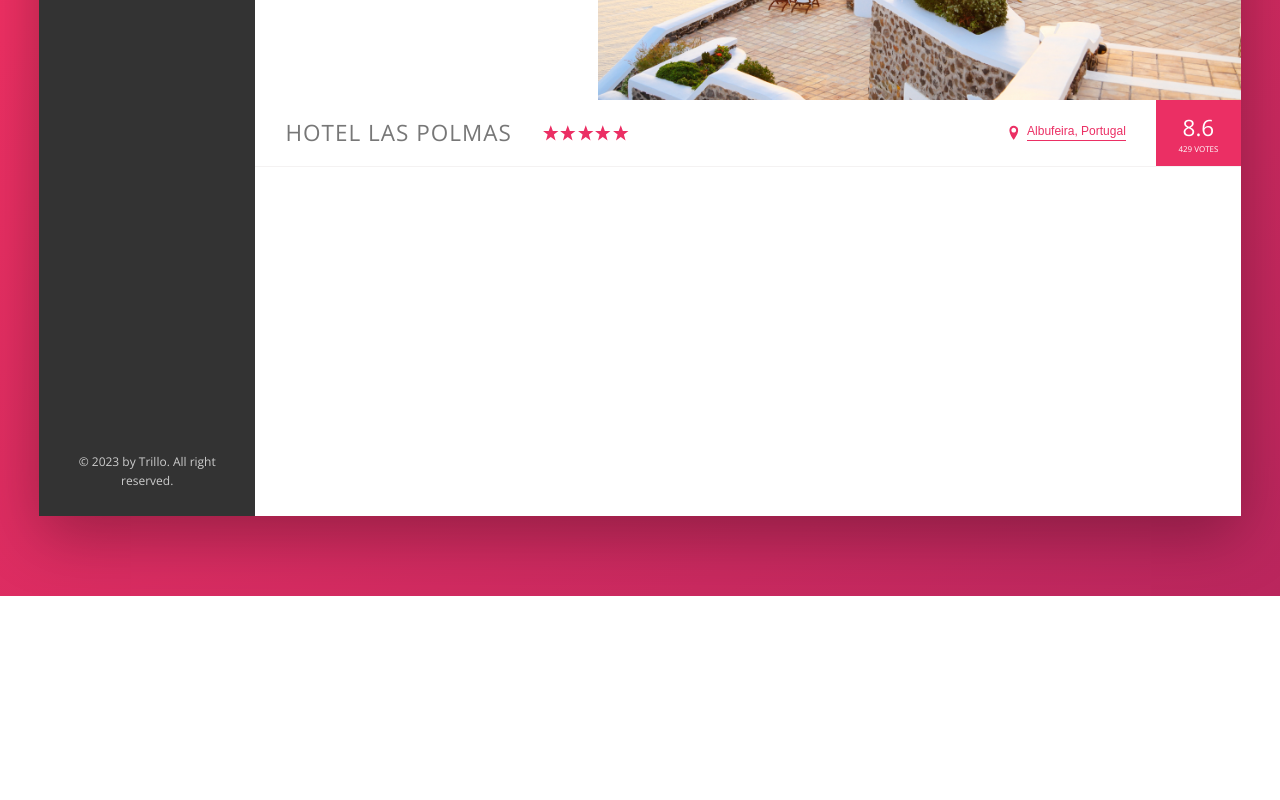
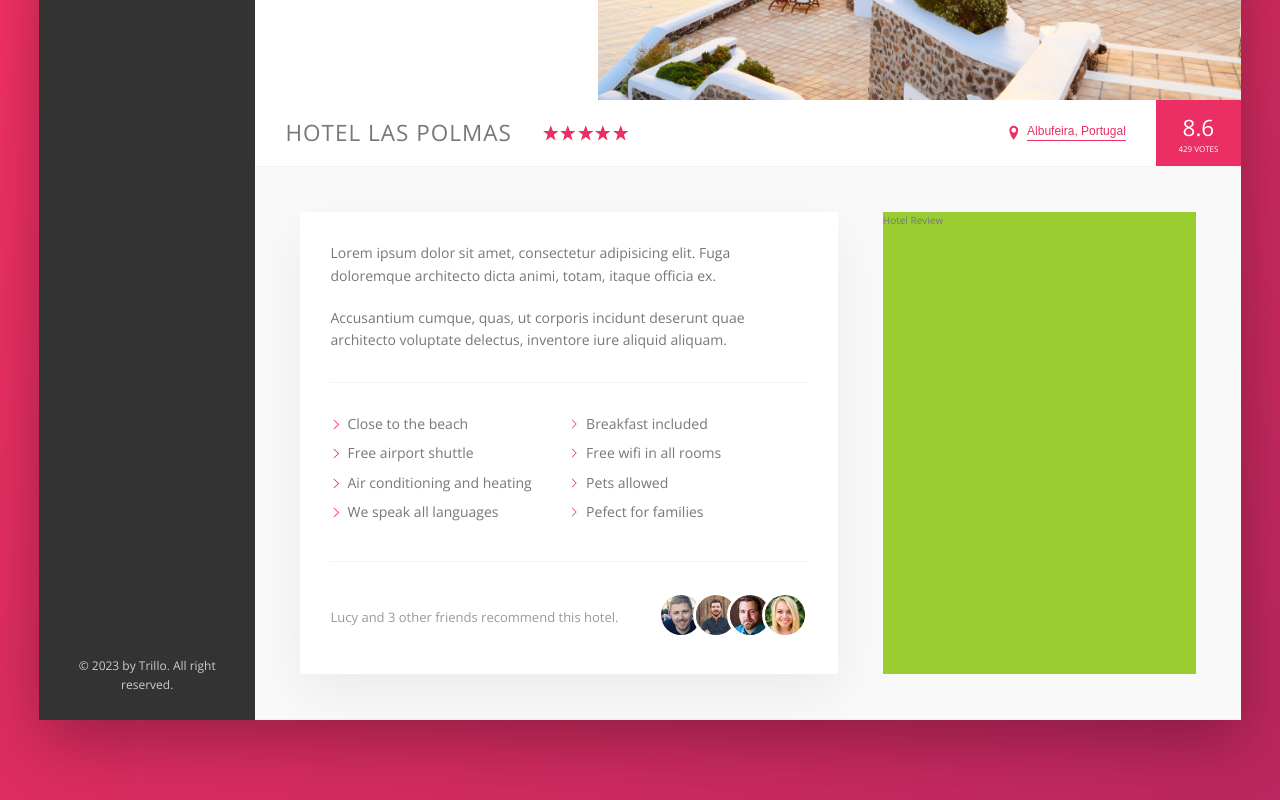
Before and after one commit to yf1619/Trillo, a website: page starter/index.html in a window 1280 px wide. Shown: the part 436-1236 px from the top of the page. Before the commit the page ends 1032 px from the top, so only its background shows below. Drawn offline with nearby package versions, Linux system fonts and the light colour scheme.

Commit message:
Building the Description Section
Note:
When dealing with decortaion of SVG file, we could simply use "mask-image" property,
However, some old browsers may not support this new cool feature.
Therefore, we could provide alternative in the medai query setting stage to compensate.

```diff
--- a/starter/index.html
+++ b/starter/index.html
@@ -139,7 +139,37 @@
               <div class="overview__rating-average">8.6</div>
               <div class="overview__rating-count">429 votes</div>
             </div>
-
+          </div>
+          <div class="detail">
+            <div class="description">
+              <p class="paragraph">Lorem ipsum dolor sit amet, consectetur adipisicing elit. Fuga doloremque architecto dicta animi, totam, itaque officia ex.
+              </p>
+              <p class="paragraph">Accusantium cumque, quas, ut corporis incidunt deserunt quae architecto voluptate delectus, inventore iure aliquid aliquam.</p>
+              <ul class="list">
+                <li class="list__item">Close to the beach</li>
+                <li class="list__item">Breakfast included</li>
+                <li class="list__item">Free airport shuttle</li>
+                <li class="list__item">Free wifi in all rooms</li>
+                <li class="list__item">Air conditioning and heating</li>
+                <li class="list__item">Pets allowed</li>
+                <li class="list__item">We speak all languages</li>
+                <li class="list__item">Pefect for families</li>
+              </ul>
+              <div class="recommend">
+                <p class="recommend__count">
+                  Lucy and 3 other friends recommend this hotel.
+                </p>
+                <div class="recommend__friends">
+                  <img src="img/user-3.jpg" alt="Friend 1" class="recommend__photo">
+                  <img src="img/user-4.jpg" alt="Friend 2" class="recommend__photo">
+                  <img src="img/user-5.jpg" alt="Friend 3" class="recommend__photo">
+                  <img src="img/user-6.jpg" alt="Friend 4" class="recommend__photo">
+                </div>
+              </div>
+            </div>
+            <div class="user-reviews">
+              Hotel Review
+            </div>
           </div>
         </main>
       </div>
--- a/starter/sass/_base.scss
+++ b/starter/sass/_base.scss
@@ -13,6 +13,8 @@
   --color-grey-dark-3: #999;
 
   --shadow-dark: 0 2rem 6rem rgba(0, 0, 0, 0.3);
+  --shadow-light: 0 2rem 5rem rgba(0, 0, 0, 0.06);
+  --line: 1px solid var(--color-grey-light-2);
 }
 * {
   margin: 0;
--- a/starter/sass/_components.scss
+++ b/starter/sass/_components.scss
@@ -219,7 +219,7 @@
   // .overview__heading
   display: flex;
   align-items: center;
-  border-bottom: 1px solid var(--color-grey-light-2);
+  border-bottom: var(--line);
 
   &__heading {
     font-size: 2.25rem;
@@ -327,3 +327,74 @@
     box-shadow: none;
   }
 }
+
+/////////////////
+/// Paragraph
+///
+.paragraph:not(:last-of-type) {
+  margin-bottom: 2rem;
+}
+
+/////////////////
+/// List
+///
+.list {
+  list-style: none;
+  margin: 3rem 0;
+  padding: 3rem 0;
+  border-top: var(--line);
+  border-bottom: var(--line);
+  display: flex;
+  flex-wrap: wrap;
+
+  &__item {
+    flex: 0 0 50%;
+    margin-bottom: 0.7rem;
+  }
+
+  &__item::before {
+    content: "";
+    display: inline-block;
+    height: 1rem;
+    width: 1rem;
+    margin-right: 0.7rem;
+    //Older browser
+    // background-image: url(../img/chevron-thin-right.svg);
+    // background-size: cover;
+
+    //Newer browser - masks
+    background-color: var(--color-primary);
+    -webkit-mask-image: url(../img/chevron-thin-right.svg);
+    -webkit-mask-size: cover;
+    mask-image: url(../img/chevron-thin-right.svg);
+    mask-size: cover;
+  }
+}
+
+/////////////////
+/// RECOMMEND
+.recommend {
+  font-size: 1.3rem;
+  color: var(--color-grey-dark-3);
+
+  display: flex;
+  align-items: center;
+
+  &__count {
+    margin-right: auto;
+  }
+
+  &__friends {
+  }
+  &__photo {
+    box-sizing: content-box;
+    height: 4rem;
+    width: 4rem;
+    border-radius: 50%;
+    border: 3px solid white;
+
+    &:not(:last-child) {
+      margin-right: -1.5rem;
+    }
+  }
+}
--- a/starter/sass/_layout.scss
+++ b/starter/sass/_layout.scss
@@ -27,8 +27,28 @@
   flex-direction: column;
   justify-content: space-between;
 }
+
 .hotel-view {
-  height: 80rem;
   background-color: #fff;
   flex: 1;
 }
+
+.detail {
+  display: flex;
+  padding: 4.5rem;
+  background-color: var(--color-grey-light-1);
+  border-bottom: var(--line);
+}
+
+.description {
+  background-color: white;
+  font-size: 1.4rem;
+  box-shadow: var(--shadow-light);
+  padding: 3rem;
+  flex: 0 0 60%;
+  margin-right: 4.5rem;
+}
+.user-reviews {
+  background-color: yellowgreen;
+  flex: 1;
+}
```
Also changed, not shown: starter/img/chevron-thin-right.svg (added), starter/sass/main.css, 1 other file.
